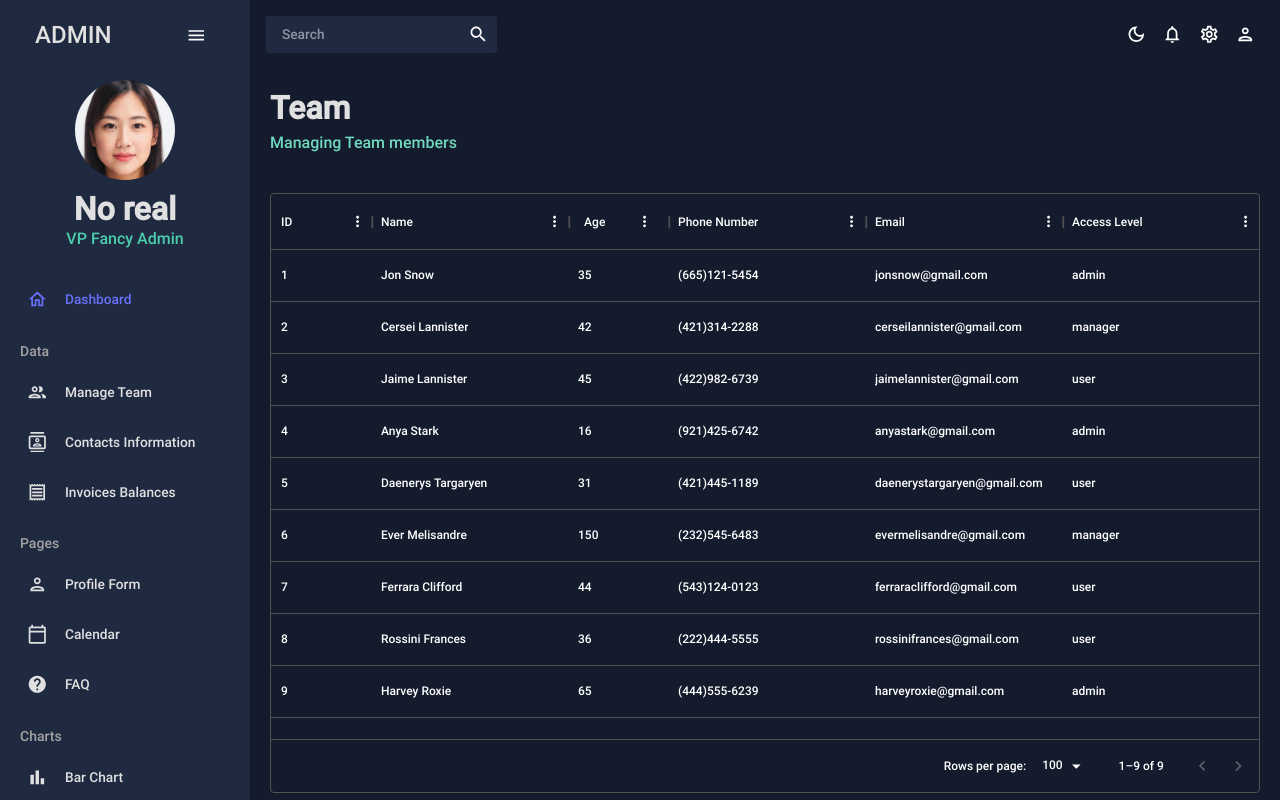
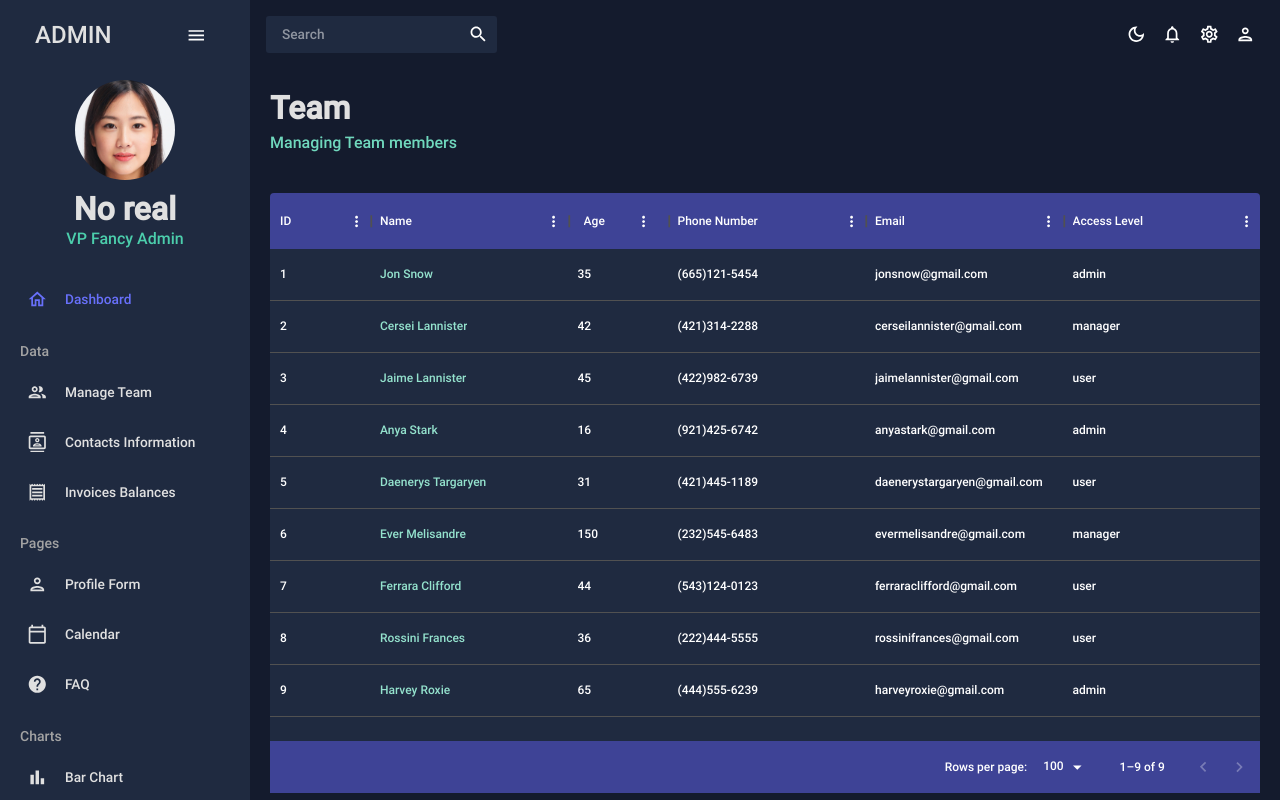
Before and after one commit to TomC13K/react-ts-dashboard, a React (Create React App) app: page /team in a window 1280 px wide. Shown: the top 800 px of the page. Built offline with nearby package versions, Linux system fonts and the light colour scheme.

Commit message:
datagrid styled

```diff
--- a/src/views/team/Team.tsx
+++ b/src/views/team/Team.tsx
@@ -24,7 +24,7 @@
 
     const columns:any[] =[
     {field: "id", headerName: "ID"},
-    {field: "name", headerName: "Name", flex: 1,cellClassName: "name-column--cell"},
+    {field: "name", headerName: "Name", flex: 1,cellClassName: "name-column--cell"}, // className used down in the code in custom Box style
     {field: "age", headerName: "Age", type:"number",headerAlign: "center",align: "left"},
     {field: "phone", headerName: "Phone Number",flex:1},
     {field: "email", headerName: "Email",flex:1},
@@ -67,6 +67,28 @@
         <Box
             m="40px 0 0 0"
             height="75vh"
+            sx={{
+              "& .MuiDataGrid-root": {
+                  border:"none"
+              },
+              "& .MuiDataGrid-cell": {
+                borderBottom:"none"
+              },
+              "& .name-column--cell": {
+                color:colors.greenAccent[300]
+              },
+              "& .MuiDataGrid-columnHeaders": {
+                backgroundColor:colors.blueAccent[700],
+                borderBottom:"none"
+              },
+              "& .MuiDataGrid-virtualScroller": {
+                backgroundColor:colors.primary[400],
+              },
+              "& .MuiDataGrid-footerContainer": {
+                borderTop:"none",
+                backgroundColor:colors.blueAccent[700],
+              },
+            }}
         >
             <DataGrid columns={columns} rows={mockDataTeam}
             />
```
